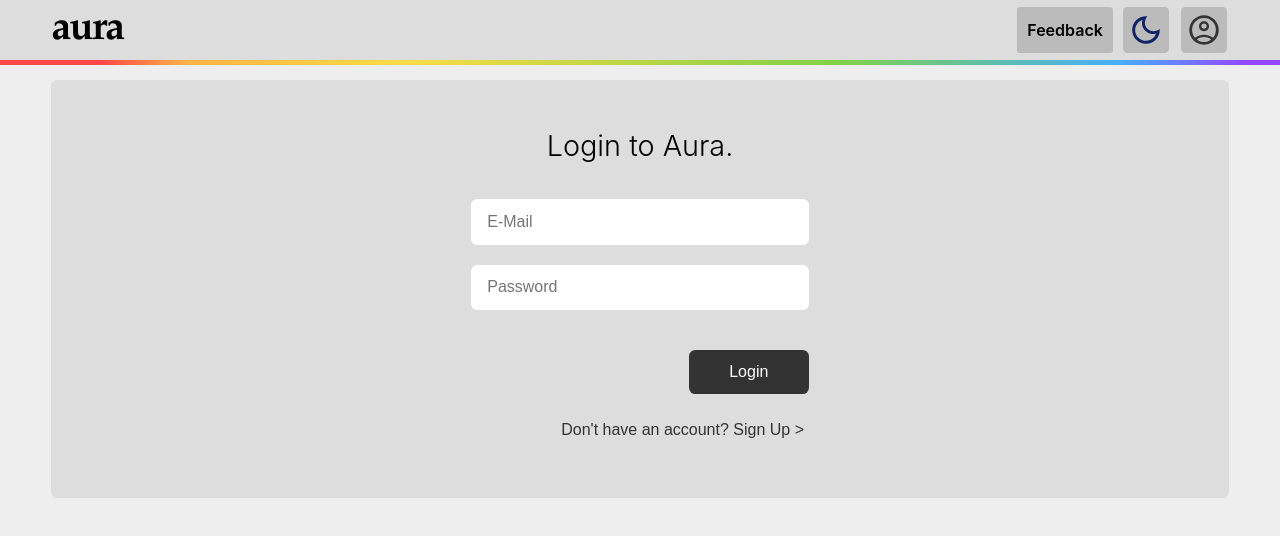
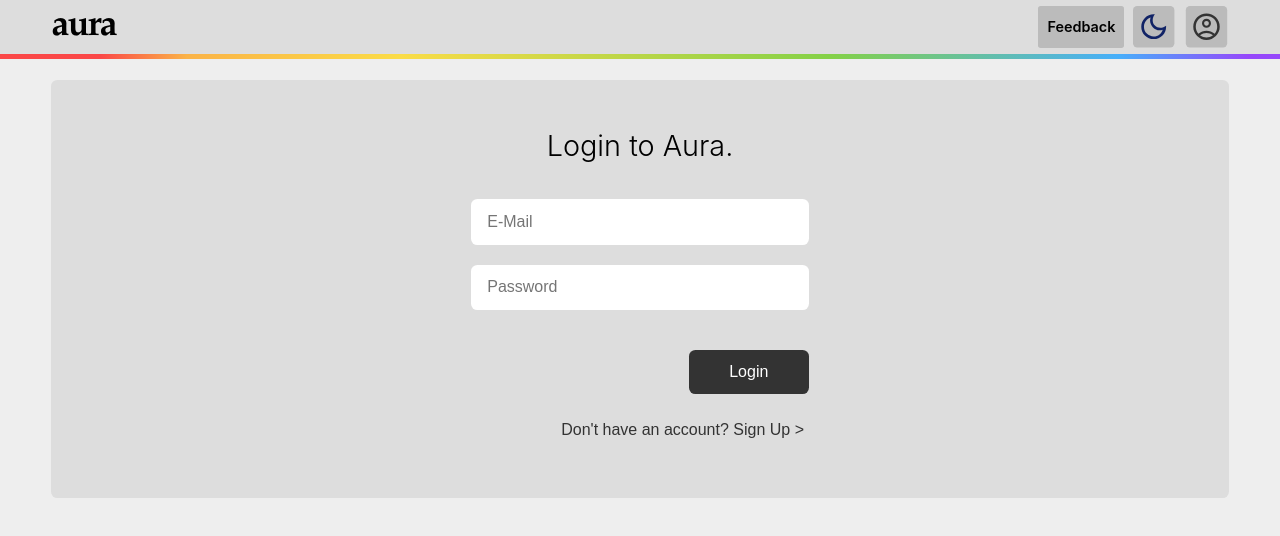
Before and after one commit to solomonNSI/AuraPalette, a React app in the folder aura-palette/: page /login in a window 1280 px wide. Shown: the top 536 px of the page. Built offline with nearby package versions, Linux system fonts and the light colour scheme.

Commit message:
Some zoom

```diff
--- a/aura-palette/src/Components/NavBar/style.js
+++ b/aura-palette/src/Components/NavBar/style.js
@@ -16,6 +16,7 @@ export const NavBar = styled.div`
   align-items: center;
   position: fixed;
   top: 0;
+  zoom: 0.9;
 
   @media screen and (max-height: 400px) {
     height: 52px;
--- a/aura-palette/src/Components/Palette/style.js
+++ b/aura-palette/src/Components/Palette/style.js
@@ -76,6 +76,7 @@ export const MainPalette = styled.div`
   padding: 20px;
   margin-bottom: 20px;
   overflow: hidden;
+  zoom: 0.9;
 
   @media screen and (max-height: 400px) {
     zoom: 0.7;
--- a/aura-palette/src/Views/AboutView/style.js
+++ b/aura-palette/src/Views/AboutView/style.js
@@ -113,7 +113,6 @@ export const Feedback = styled.div`
 
   iframe {
     height: 100%;
-    overflow: scroll;
     padding: 0;
     width: calc(100%);
   }
```
